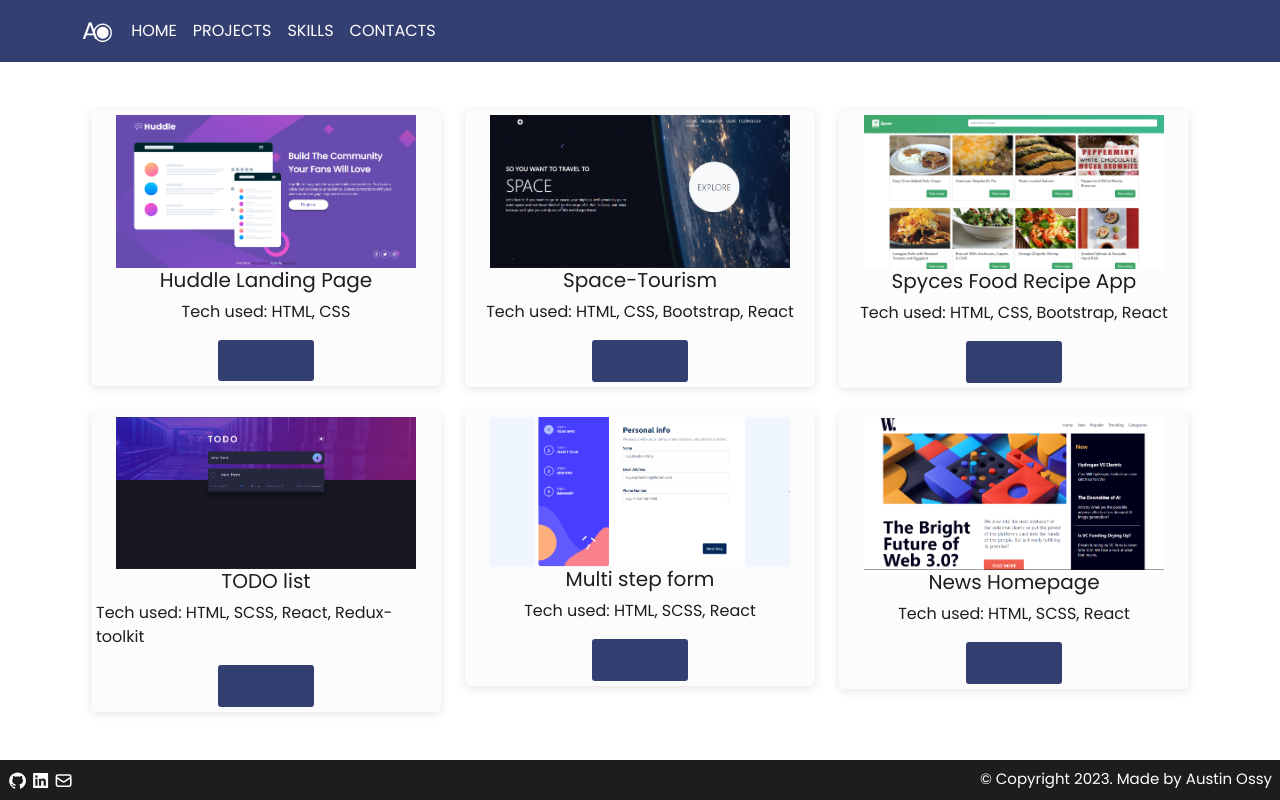
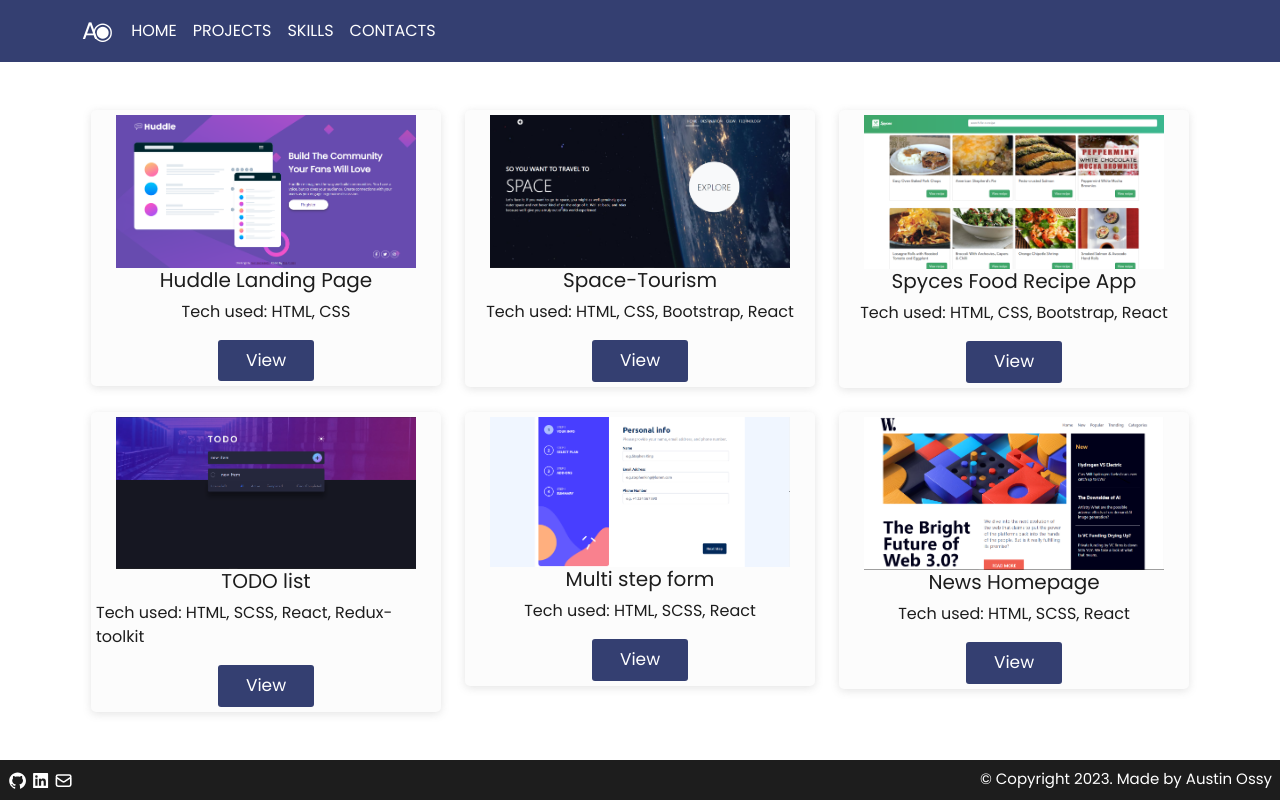
Before and after one commit to AustinOssy/adinomo-portfolio, a React (Vite) app: page /projects in a window 1280 px wide. Built offline with nearby package versions, Linux system fonts and the light colour scheme; the HTML template or start-up script is replaced by a standard one.

Commit message:
fixed link text

```diff
--- a/src/pages/Projects.jsx
+++ b/src/pages/Projects.jsx
@@ -18,8 +18,8 @@ function Projects() {
 				/>
 				<h5>{props.name}</h5>
 				<p>Tech used: {props.tech}</p>
-				<button className="project__btnV text-light">
-					<a href={props.link}>View</a>
+				<button className="project__btnV pointer-event">
+					<a href={props.link} className="text-light text-decoration-none">View</a>
 				</button>
 			</div>
 		);
```
